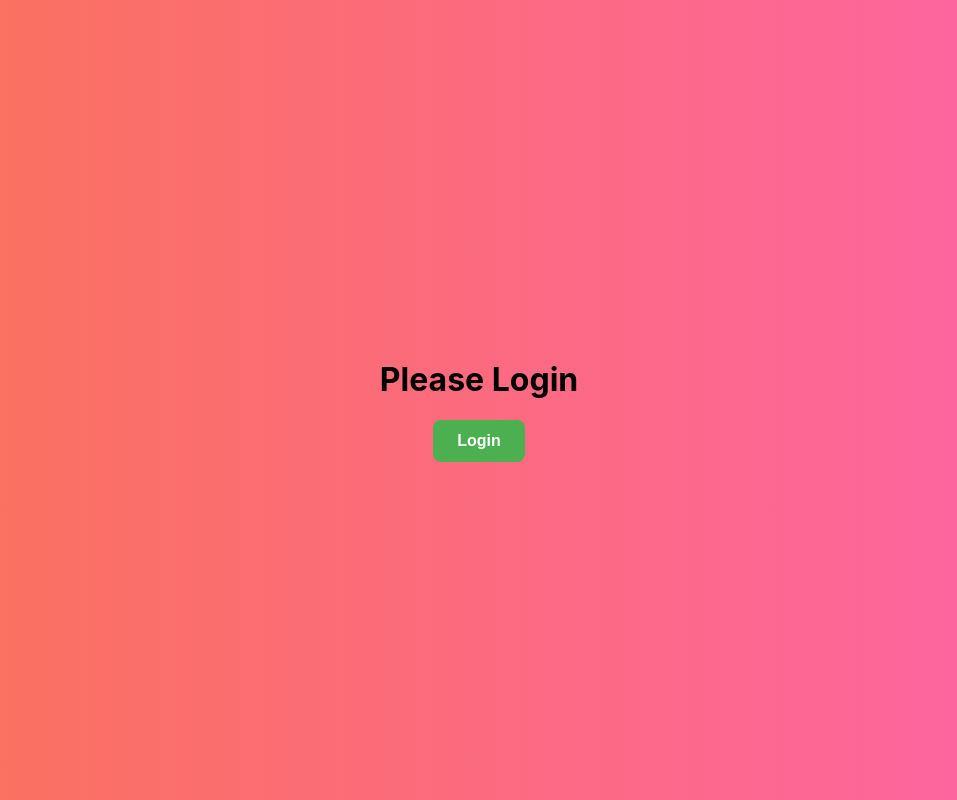
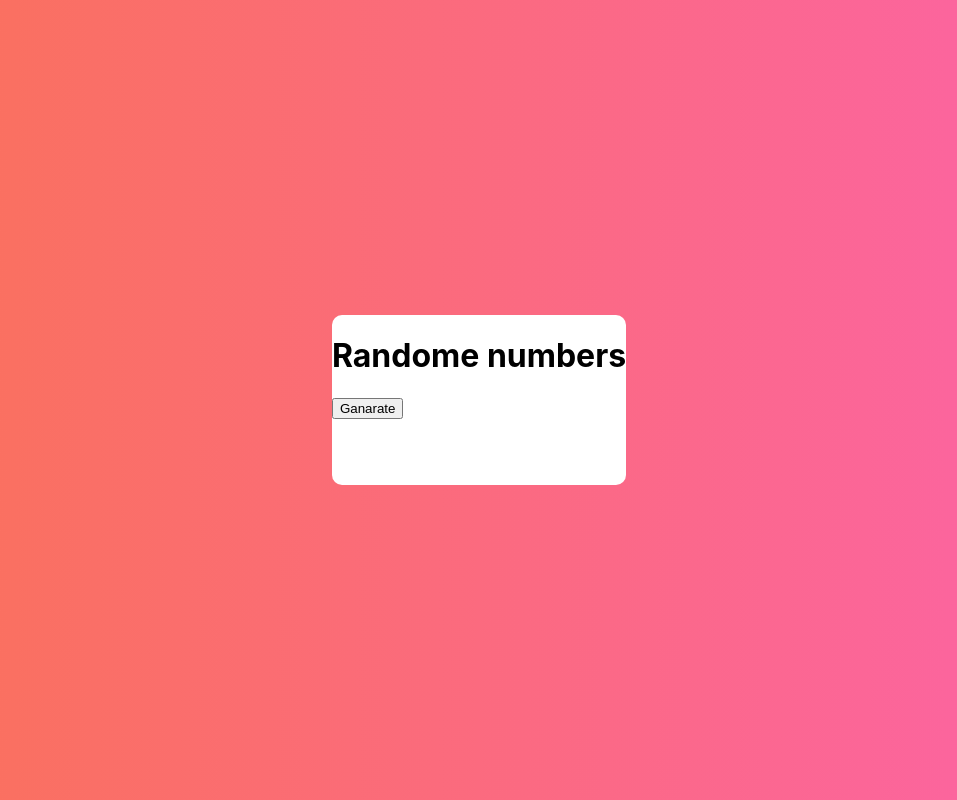
Before and after one commit to ratnapriya2002/socialbuttons, a React (Create React App) app: page / in a window 1280 px wide. Shown: the whole page, without its empty margins (161-1118 px from the left). Built offline with nearby package versions, Linux system fonts and the light colour scheme.

Commit message:
Only Randome

```diff
--- a/src/App.js
+++ b/src/App.js
@@ -1,4 +1,4 @@
 import React from "react";
-import LoginApp from "./components/loginapp";
-const App = () =><LoginApp/>
+import RandomeNumberGanarator from "./components/randomenumber";
+const App = () =><RandomeNumberGanarator/>
 export default App
--- a/src/components/loginapp/index.js
+++ /dev/null
@@ -1,53 +0,0 @@
-// import React from "react";
-// import { useState } from "react";
-// import "./index.css";
-
-// const LoginApp =()=>{
-//    const [Login,setLogin] = useState("")
-//    const [Logout,setLogout] = useState(false)
-//    const WelcomeLogin = () =>{
-//      setLogin((prevstate)=>!prevstate)
-//    }
-//   return (
-//     <>
-//     <div className="app-container">
-//       {Login?<h1 className="heading">Please Login</h1>:<h1 className="heading">Welcome to our app</h1>}
-
-//       <button
-//       className="button"
-//       onClick={WelcomeLogin}>Login
-//       {Logout? "Login" :"Logout"}
-//       </button>
-
-//     </div>
-//     </>
-//   )
-
-// }
-// export default LoginApp
-import React, { useState } from "react";
-import "./index.css";
-
-const LoginApp = () => {
-  const [isLoggedIn, setLoggedIn] = useState(false);
-
-  const handleLogin = () => {
-    setLoggedIn(!isLoggedIn);
-  };
-
-  return (
-    <div className="app-container">
-      {isLoggedIn ? (
-        <h1 className="heading">Welcome to our app</h1>
-      ) : (
-        <h1 className="heading">Please Login</h1>
-      )}
-
-      <button className="button" onClick={handleLogin}>
-        {isLoggedIn ? "Logout" : "Login"}
-      </button>
-    </div>
-  );
-};
-
-export default LoginApp;
--- a/src/components/loginapp/index.css
+++ b/src/components/randomenumber/index.css
@@ -22,3 +22,9 @@
 .button:hover {
   background-color: #45a049;
 }
+.randomenumbercontainer{
+  background-color: white;
+  min-height: 170px;
+  min-width: 120px;
+  border-radius: 10px;
+}
--- /dev/null
+++ b/src/components/randomenumber/index.js
@@ -0,0 +1,22 @@
+import React from "react";
+import { useState } from "react";
+import "./index.css"
+const RandomeNumberGanarator =()=> {
+  const [Randome,setRandome] = useState()
+  const Generator = () => {
+    const randomNum = Math.floor(Math.random() * 100) + 1; // Generate a random number between 1 and 100
+    setRandome(randomNum);
+  };
+  return(
+    <>
+    <div className="app-container">
+     <div className="randomenumbercontainer">
+    <h1 className="heading"> Randome numbers</h1>
+     <p>{Randome}</p>
+     <button onClick={Generator}>Ganarate</button>
+     </div>
+    </div>
+    </>
+  )
+}
+export default RandomeNumberGanarator
```
